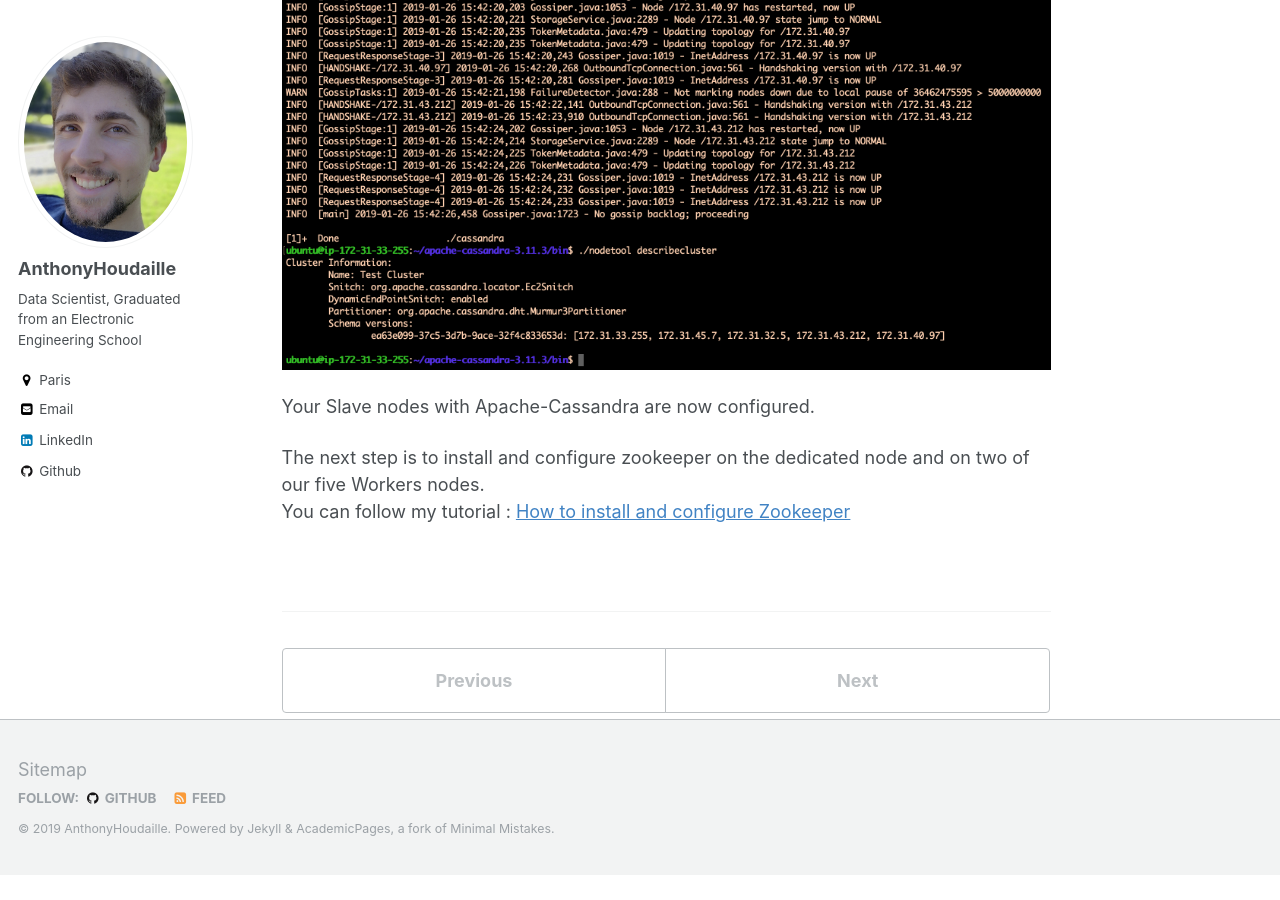
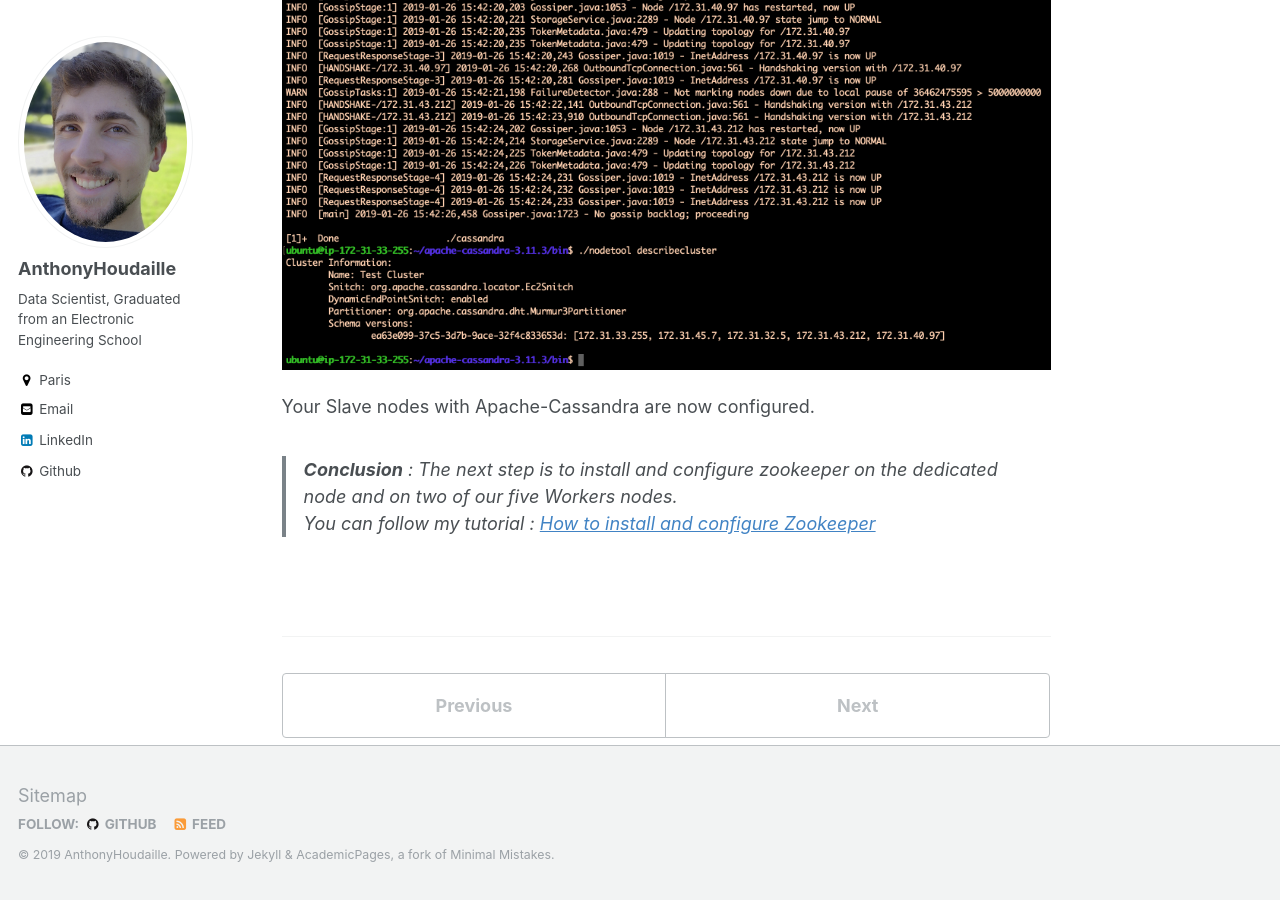
Before and after one commit to AnthonyHoudaille/AnthonyHoudaille.github.io, a Jekyll site: the page built from _awsec2/03_Cassandra_Tutorial.md, in a window 1280 px wide and 900 px high, scrolled down 4541 px. Built offline with Jekyll 4.4.1, drawn with Linux system fonts in a browser that asks for light colours; before the commit the page ends 5416 px from its top, so only the background shows below that.

Commit message:
Update 03_Cassandra_Tutorial.md

```diff
--- a/_awsec2/03_Cassandra_Tutorial.md
+++ b/_awsec2/03_Cassandra_Tutorial.md
@@ -125,6 +125,6 @@ To see the complete connection, execute this line :
 
 Your Slave nodes with Apache-Cassandra are now configured.
 
-The next step is to install and configure zookeeper on the dedicated node and on two of our five Workers nodes.
+> **Conclusion** : The next step is to install and configure zookeeper on the dedicated node and on two of our five Workers nodes.
 You can follow my tutorial :
 <span style="color:blue">[How to install and configure Zookeeper](https://anthonyhoudaille.github.io//awsec2/02_Zookeeper_Tutorial/)</span>
```
